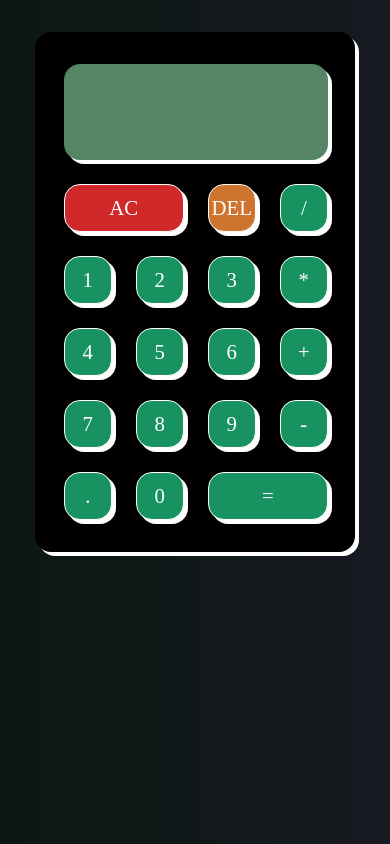
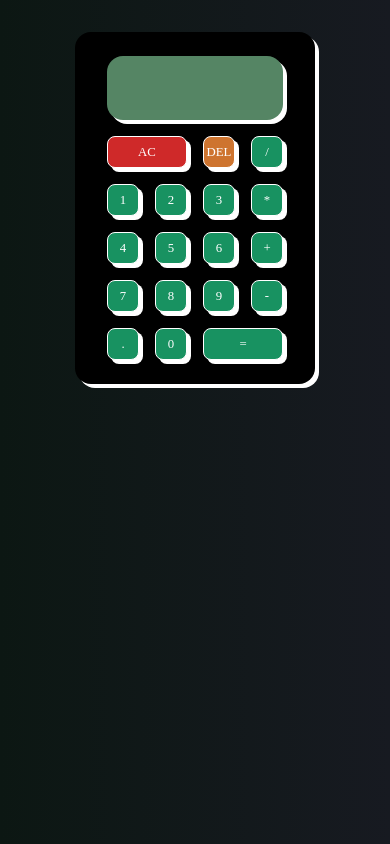
Before and after one commit to DayTroy/easycalc, a React (Vite) app: page / in a window 390 px wide. Built offline with nearby package versions, Linux system fonts and the light colour scheme; a web font is replaced by a local one.

Commit message:
Updated App.css

```diff
--- a/src/App.css
+++ b/src/App.css
@@ -86,20 +86,17 @@ body {
   font-size: 2.5rem;
 }
 
-@media only screen and (max-width: 510px) {
+@media only screen and (max-width: 570px) {
   .calculator-grid {
-    grid-template-columns: repeat(4, 3rem);
-    grid-template-rows: minmax(6rem, auto) repeat(5, 3rem);
+    grid-template-columns: repeat(4, 4rem);
+    grid-template-rows: minmax(6rem, auto) repeat(5, 4rem);
   }
   .calculator-wrapper {
-    width: 20rem;
-    padding: 2rem 1.8rem;
+    width: 25rem;
+    padding: 2rem 2rem;
   }
   .calculator-grid > button {
     font-size: 1.3rem;
-  }
-  .calculator-grid > button:focus {
-    box-shadow: 0.3rem 0.3rem 0 0 #fff;
   }
   .output .previous-operand {
     font-size: 1rem;
@@ -109,24 +106,36 @@ body {
   }
 }
 
-@media only screen and (max-width: 380px) {
+@media only screen and (max-width: 490px) {
   .calculator-grid {
-    grid-template-columns: repeat(4, 2rem);
-    grid-template-rows: minmax(6rem, auto) repeat(5, 2rem);
+    grid-template-columns: repeat(4, 3rem);
+    grid-template-rows: minmax(5rem, auto) repeat(5, 3rem);
     gap: 1rem;
   }
   .calculator-wrapper {
-    width: 14rem;
-    padding: 1.5rem;
+    width: 19rem;
+    padding: 1.5rem 2rem;
   }
   .calculator-grid > button {
     font-size: 0.8rem;
-    border-radius: 0.3rem;
+    border-radius: 0.5rem;
   }
   .output .previous-operand {
-    font-size: .8rem;
+    font-size: 0.8rem;
   }
   .output .current-operand {
     font-size: 1.3rem;
   }
 }
+
+@media only screen and (max-width: 390px) {
+  .calculator-grid {
+    grid-template-columns: repeat(4, 2rem);
+    grid-template-rows: minmax(4rem, auto) repeat(5, 2rem);
+    gap: 1rem;
+  }
+  .calculator-wrapper {
+    width: 15rem;
+    padding: 1.5rem 2rem;
+  }
+}
```
